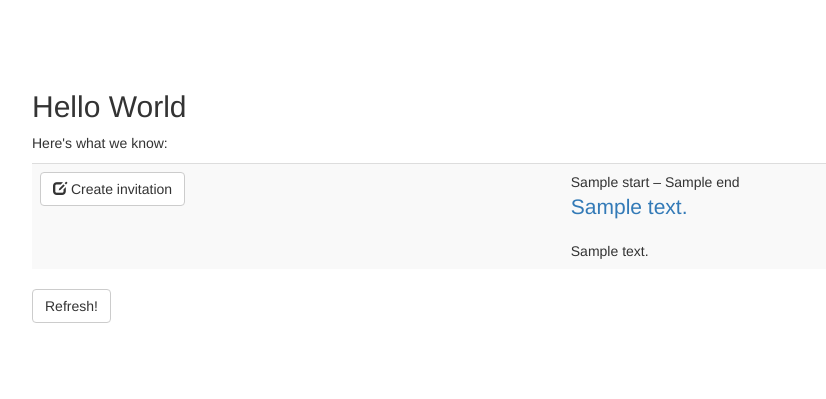
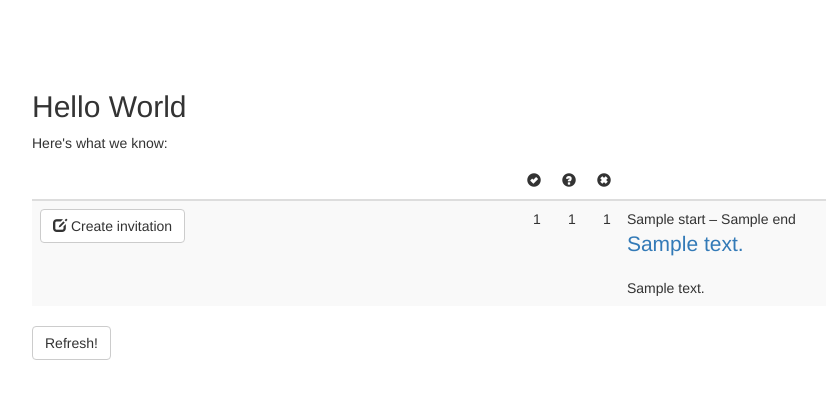
Before and after one commit to henryk/ode, a Flask app: template ode/blueprints/isi/templates/isi/event_list.html in a window 1280 px wide. Shown: the top 399 px of the page, without its empty margins (38-864 px from the left). Run offline with Flask 2, Linux system fonts and the light colour scheme; the template is opened without the code that fills it: values that come from a table or form of the project are taken from there, most other values are stand-ins (such as "Sample title", 1, 10 or a date in 2020); parts of the project's set-up code (start-up, migrations or seed data) failed here and were passed over; some libraries are stand-ins or nearby versions.

```diff
--- /dev/null
+++ b/ode/blueprints/isi/static/isi/isi-style.css
@@ -0,0 +1 @@
+.rsvp-yes, .rsvp-unknown, .rsvp-no { width: 2.5em; text-align: right; }
--- a/ode/blueprints/isi/templates/isi/base.html
+++ b/ode/blueprints/isi/templates/isi/base.html
@@ -1,4 +1,9 @@
 {% extends "base.html" %}
+
+{% block styles %}
+{{super()}}
+<link rel="stylesheet" href="{{url_for('.static', filename='isi/isi-style.css')}}">
+{% endblock %}
 
 {% block navbar %}
   {{nav.isi.render(renderer='ode_navbar')}}
--- a/ode/blueprints/isi/templates/isi/event_list.html
+++ b/ode/blueprints/isi/templates/isi/event_list.html
@@ -8,6 +8,15 @@
 
 
 	<table class="table table-striped">
+		<thead>
+			<tr>
+				<th></th>
+				<th class="rsvp-yes"><span class="glyphicon glyphicon-ok-sign"></span><span class="sr-only">Yes</span></th>
+				<th class="rsvp-unknown"><span class="glyphicon glyphicon-question-sign"></span><span class="sr-only">Unknown</span></th>
+				<th class="rsvp-no"><span class="glyphicon glyphicon-remove-sign"></span><span class="sr-only">No</span></th>
+				<th></th>
+			</tr>
+		</thead>
 		{% for e in events %}
 			<tr data-href="{{url_for('.event_view', event_id=e.id)}}">
 				<td>
@@ -15,6 +24,9 @@
   						<div style="display:none;">{{refresh_form.csrf_token}}<input id="event_id" name="event_id" type="hidden" value="{{e.id}}"></div><button class="btn btn-default" id="create" name="create" type="submit" value="Create"><span class="glyphicon glyphicon-edit" aria-hidden="true"></span> Create invitation</button></form>
 
 				</td>
+				<td class="rsvp-yes">{{ e.rsvp_yes|length }}</td>
+				<td class="rsvp-unknown">{{ e.rsvp_unknown|length }}</td>
+				<td class="rsvp-no">{{ e.rsvp_no|length }}</td>
 				<td>
 					{{e.start}} – {{e.end}}
 					<p class="lead"><a href="{{url_for('.event_view', event_id=e.id)}}">{{e.summary}}</a></p>
```
Also changed, not shown: ode/blueprints/isi/model.py (+20 -2 lines).
